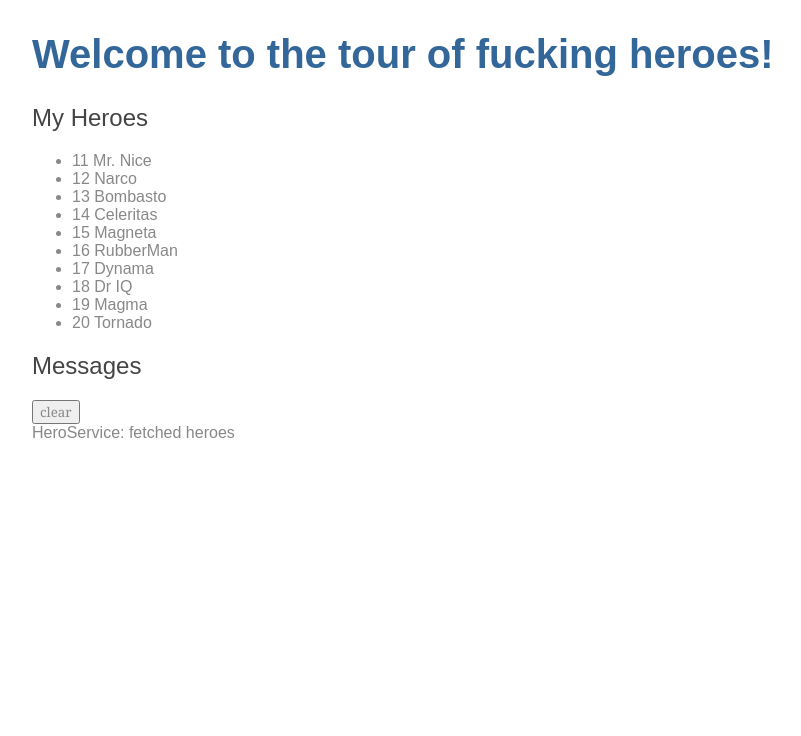
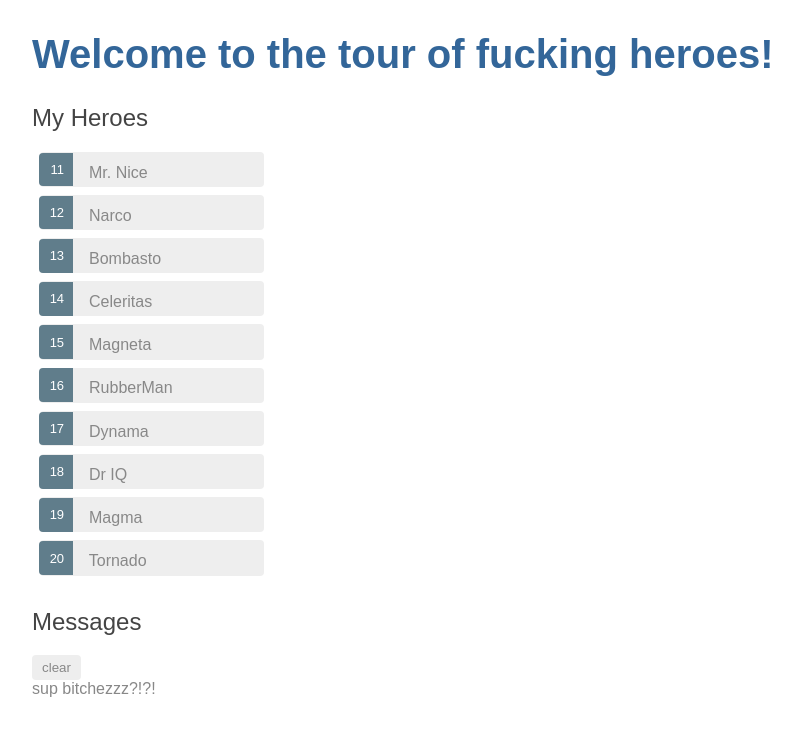
Before and after one commit to shpeacock/angtourofheroes, an Angular app: page / in a window 1280 px wide. Shown: the top 736 px of the page, without its empty margins (0-801 px from the left). Built offline with nearby package versions, Linux system fonts and the light colour scheme.

Commit message:
MORE STUFF

```diff
--- a/src/app/app.module.ts
+++ b/src/app/app.module.ts
@@ -5,12 +5,14 @@ import { FormsModule } from '@angular/forms';
 import { AppComponent } from './app.component';
 import { HeroesComponent } from './heroes/heroes.component';
 import { MessagesComponent } from './messages/messages.component';
+import { HeroDetailComponent } from './hero-detail/hero-detail.component';
 
 @NgModule({
   declarations: [
     AppComponent,
     HeroesComponent,
-    MessagesComponent
+    MessagesComponent,
+    HeroDetailComponent
   ],
   imports: [
     BrowserModule,
--- /dev/null
+++ b/src/app/hero-detail/hero-detail.component.html
@@ -0,0 +1,9 @@
+<div *ngIf="hero">
+  <h2>{{hero.name | uppercase}} Details</h2>
+  <div><span>id: </span>{{hero.id}}</div>
+  <div>
+    <label>name:
+      <input [(ngModel)]="hero.name" placeholder="name"/>
+    </label>
+  </div>
+</div>
--- /dev/null
+++ b/src/app/hero-detail/hero-detail.component.ts
@@ -0,0 +1,18 @@
+import { Component, OnInit, Input } from '@angular/core';
+import { Hero } from '../hero';
+
+@Component({
+  selector: 'app-hero-detail',
+  templateUrl: './hero-detail.component.html',
+  styleUrls: ['./hero-detail.component.css']
+})
+export class HeroDetailComponent implements OnInit {
+
+  @Input() hero: Hero;
+
+  constructor() { }
+
+  ngOnInit() {
+  }
+
+}
--- a/src/app/hero.service.ts
+++ b/src/app/hero.service.ts
@@ -10,7 +10,7 @@ import { MessageService } from './message.service';
 export class HeroService {
 
   getHeroes(): Observable<Hero[]> {
-    this.messageService.add('HeroService: fetched heroes');
+    this.messageService.add('sup bitchezzz?!?!');
     return of(HEROES);
   }
   constructor(private messageService: MessageService) { }
--- a/src/app/heroes/heroes.component.css
+++ b/src/app/heroes/heroes.component.css
@@ -0,0 +1,50 @@
+/* HeroesComponent's private CSS styles */
+.selected {
+  background-color: #CFD8DC !important;
+  color: white;
+}
+.heroes {
+  margin: 0 0 2em 0;
+  list-style-type: none;
+  padding: 0;
+  width: 15em;
+}
+.heroes li {
+  cursor: pointer;
+  position: relative;
+  left: 0;
+  background-color: #EEE;
+  margin: .5em;
+  padding: .3em 0;
+  height: 1.6em;
+  border-radius: 4px;
+}
+.heroes li.selected:hover {
+  background-color: #BBD8DC !important;
+  color: white;
+}
+.heroes li:hover {
+  color: #607D8B;
+  background-color: #DDD;
+  left: .1em;
+}
+.heroes .text {
+  position: relative;
+  top: -3px;
+}
+.heroes .badge {
+  display: inline-block;
+  font-size: small;
+  color: white;
+  padding: 0.8em 0.7em 0 0.7em;
+  background-color: #607D8B;
+  line-height: 1em;
+  position: relative;
+  left: -1px;
+  top: -4px;
+  height: 1.8em;
+  min-width: 16px;
+  text-align: right;
+  margin-right: .8em;
+  border-radius: 4px 0 0 4px;
+}
--- a/src/app/heroes/heroes.component.html
+++ b/src/app/heroes/heroes.component.html
@@ -1,16 +1,10 @@
 <h2>My Heroes</h2>
 <ul class="heroes">
-  <li *ngFor="let hero of heroes" (click)="onSelect(hero)">
-     <span class="badge">{{hero.id}}</span> {{hero.name}}
+  <li *ngFor="let hero of heroes"
+    [class.selected]="hero === selectedHero"
+    (click)="onSelect(hero)">
+    <span class="badge">{{hero.id}}</span> {{hero.name}}
   </li>
 </ul>
 
-<div *ngIf="selectedHero">
-  <h2>{{selectedHero.name | uppercase}} Details</h2>
-  <div><span>id: </span>{{selectedHero.id}}</div>
-  <div>
-    <label>name:
-      <input [(ngModel)]="selectedHero.name" placeholder="name"/>
-    </label>
-  </div>
-</div>
+ <app-hero-detail [hero]="selectedHero"></app-hero-detail>
--- a/src/app/messages/messages.component.css
+++ b/src/app/messages/messages.component.css
@@ -0,0 +1,50 @@
+/* HeroesComponent's private CSS styles */
+.selected {
+  background-color: #CFD8DC !important;
+  color: white;
+}
+.heroes {
+  margin: 0 0 2em 0;
+  list-style-type: none;
+  padding: 0;
+  width: 15em;
+}
+.heroes li {
+  cursor: pointer;
+  position: relative;
+  left: 0;
+  background-color: #EEE;
+  margin: .5em;
+  padding: .3em 0;
+  height: 1.6em;
+  border-radius: 4px;
+}
+.heroes li.selected:hover {
+  background-color: #BBD8DC !important;
+  color: white;
+}
+.heroes li:hover {
+  color: #607D8B;
+  background-color: #DDD;
+  left: .1em;
+}
+.heroes .text {
+  position: relative;
+  top: -3px;
+}
+.heroes .badge {
+  display: inline-block;
+  font-size: small;
+  color: white;
+  padding: 0.8em 0.7em 0 0.7em;
+  background-color: #607D8B;
+  line-height: 1em;
+  position: relative;
+  left: -1px;
+  top: -4px;
+  height: 1.8em;
+  min-width: 16px;
+  text-align: right;
+  margin-right: .8em;
+  border-radius: 4px 0 0 4px;
+}
--- a/src/styles.css
+++ b/src/styles.css
@@ -1,4 +1,5 @@
 /* You can add global styles to this file, and also import other style files */
+/* Master Styles */
 h1 {
   color: #369;
   font-family: Arial, Helvetica, sans-serif;
@@ -12,10 +13,53 @@ h1 {
 body {
   margin: 2em;
 }
-  body, input[type="text"], button {
+body, input[text], button {
   color: #888;
   font-family: Cambria, Georgia;
 }
+a {
+  cursor: pointer;
+  cursor: hand;
+}
+button {
+  font-family: Arial;
+  background-color: #eee;
+  border: none;
+  padding: 5px 10px;
+  border-radius: 4px;
+  cursor: pointer;
+  cursor: hand;
+}
+button:hover {
+  background-color: #cfd8dc;
+}
+button:disabled {
+  background-color: #eee;
+  color: #aaa;
+  cursor: auto;
+}
+
+/* Navigation link styles */
+nav a {
+  padding: 5px 10px;
+  text-decoration: none;
+  margin-right: 10px;
+  margin-top: 10px;
+  display: inline-block;
+  background-color: #eee;
+  border-radius: 4px;
+}
+nav a:visited, a:link {
+  color: #607D8B;
+}
+nav a:hover {
+  color: #039be5;
+  background-color: #CFD8DC;
+}
+nav a.active {
+  color: #039be5;
+}
+
 /* everywhere else */
 * {
   font-family: Arial, Helvetica, sans-serif;
```
Also changed, not shown: src/app/hero-detail/hero-detail.component.css (added), 1 other file (tests, documents, lock files or other folders). Lines whose indentation alone changed are shown as unchanged.
